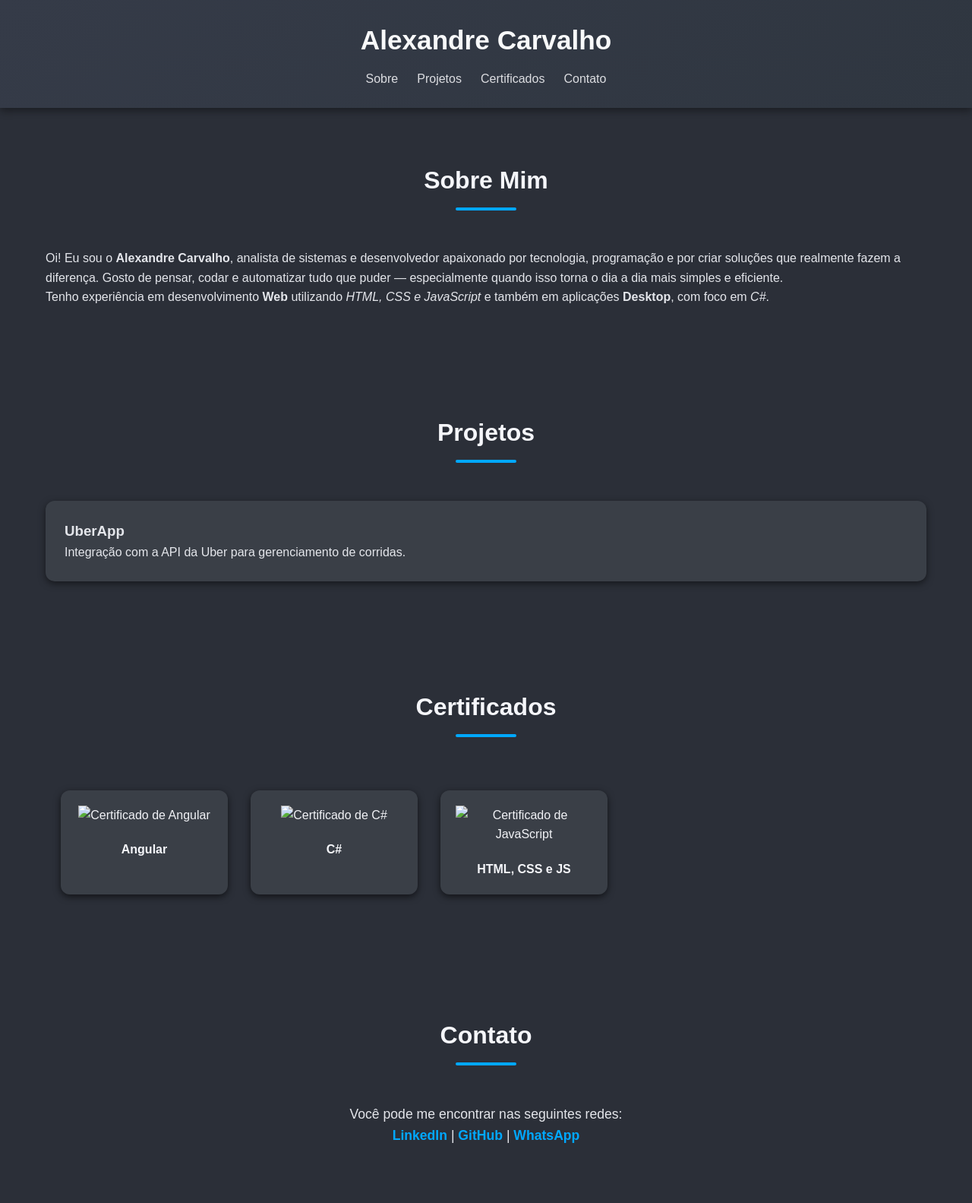
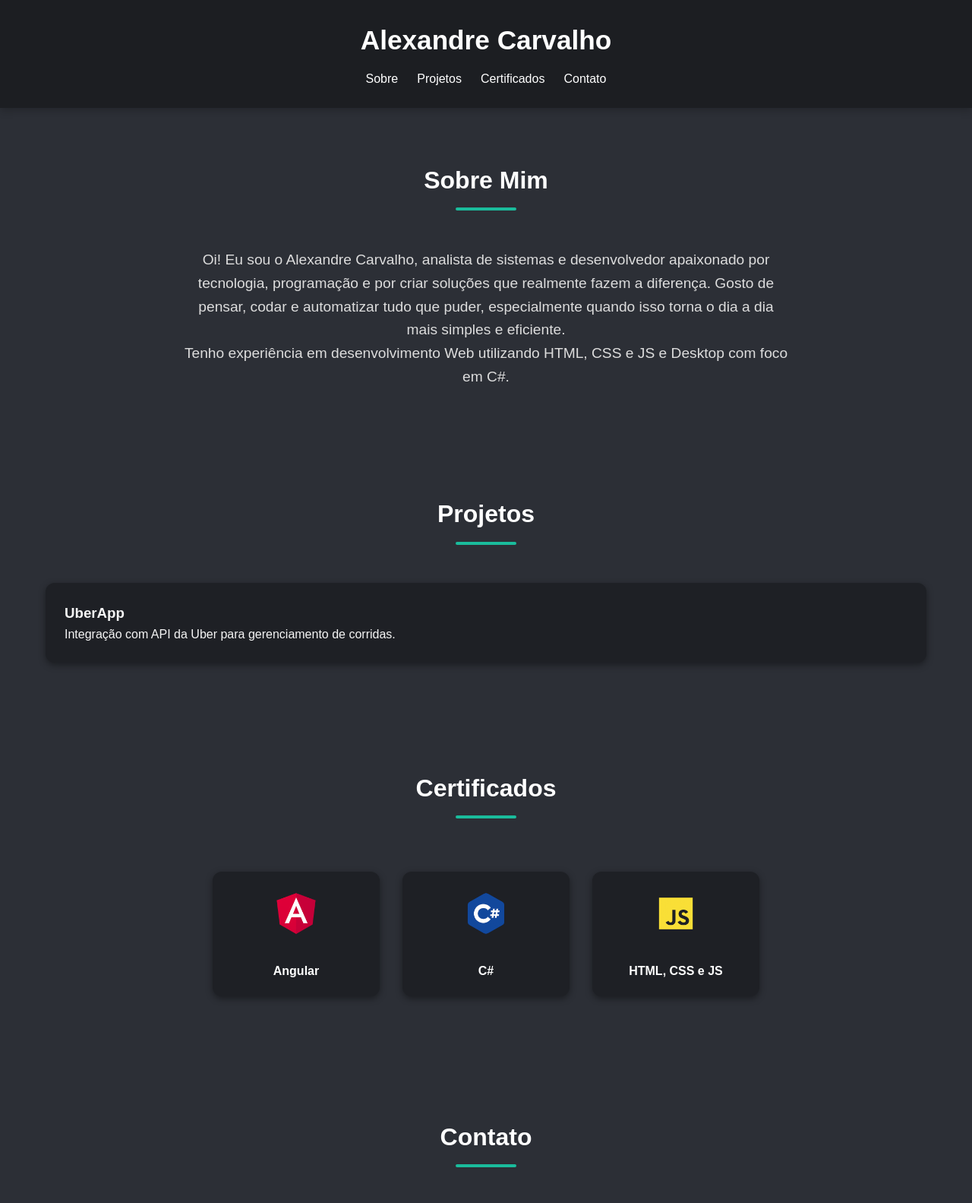
Before and after one commit to alerin42/portfolio, a plain HTML site: page index.html in a window 1280 px wide. Shown: the top 1583 px of the page at 76% size. Drawn offline with Linux system fonts and the light colour scheme.

Commit message:
Ajuste visual + ajuste funcionalidade carrossel + logo certificados

```diff
--- a/index.html
+++ b/index.html
@@ -1,17 +1,14 @@
 <!DOCTYPE html>
 <html lang="pt-BR">
 <head>
-  <meta charset="UTF-8" />
-  <meta name="viewport" content="width=device-width, initial-scale=1.0" />
+  <meta charset="UTF-8">
+  <meta name="viewport" content="width=device-width, initial-scale=1.0">
   <title>Portfólio - Alexandre Carvalho</title>
-  <link rel="stylesheet" href="style.css" />
-  <meta name="description" content="Portfólio de Alexandre Carvalho - Analista de Sistemas e Desenvolvedor Web/Desktop.">
-  <meta name="author" content="Alexandre Carvalho">
+  <link rel="stylesheet" href="style.css">
 </head>
 <body>
   <!-- ===== HEADER ===== -->
   <header>
-    <div class="container">
     <h1>Alexandre Carvalho</h1>
     <nav>
       <ul>
@@ -21,33 +18,26 @@
         <li><a href="#contato">Contato</a></li>
       </ul>
     </nav>
-    </div>
   </header>
 
   <!-- ===== SOBRE ===== -->
-  <main>
   <section id="sobre">
     <h2>Sobre Mim</h2>
-      <p>
-        Oi! Eu sou o <strong>Alexandre Carvalho</strong>, analista de sistemas e desenvolvedor apaixonado por tecnologia,
+    <p>Oi! Eu sou o Alexandre Carvalho, analista de sistemas e desenvolvedor apaixonado por tecnologia,
       programação e por criar soluções que realmente fazem a diferença.
-        Gosto de pensar, codar e automatizar tudo que puder — especialmente quando isso torna o dia a dia mais simples e eficiente.
+      Gosto de pensar, codar e automatizar tudo que puder, especialmente quando isso torna o dia a dia mais simples e eficiente.
     </p>
-      <p>
-        Tenho experiência em desenvolvimento <strong>Web</strong> utilizando <em>HTML, CSS e JavaScript</em>
-        e também em aplicações <strong>Desktop</strong>, com foco em <em>C#</em>.
-      </p>
+    <p>Tenho experiência em desenvolvimento Web utilizando HTML, CSS e JS e Desktop com foco em C#.</p>
   </section>
 
   <!-- ===== PROJETOS ===== -->
   <section id="projetos">
     <h2>Projetos</h2>
     <div class="projetos-grid">
-        <article class="projeto">
+      <div class="projeto">
         <h3>UberApp</h3>
-          <p>Integração com a API da Uber para gerenciamento de corridas.</p>
-        </article>
-        <!-- futuros projetos podem ser adicionados aqui -->
+        <p>Integração com API da Uber para gerenciamento de corridas.</p>
+      </div>
     </div>
   </section>
 
@@ -55,22 +45,22 @@
   <section id="certificados">
     <h2>Certificados</h2>
     <div class="certificados-container">
-        <button class="carousel-btn prev" aria-label="Anterior">&#10094;</button>
+      <button class="carousel-btn prev">&#10094;</button>
       <div class="certificados-carousel" id="certificadosCarousel">
-          <a href="https://drive.google.com/file/d/1SK1f7EYCqaVaoM5jm2oV2e-0_CYXcgqO/view" target="_blank" rel="noopener noreferrer">
-            <img src="img/angular.png" alt="Certificado de Angular" />
+        <a href="https://drive.google.com/file/d/1SK1f7EYCqaVaoM5jm2oV2e-0_CYXcgqO/view" target="_blank">
+          <img src="certificados/angular.png" alt="Certificado de Angular" />
           <p>Angular</p>
         </a>
-          <a href="https://drive.google.com/file/d/1IfCUgBmYe9PcXLIaawDVelUoUQsik5yd/view" target="_blank" rel="noopener noreferrer">
-            <img src="img/csharp.png" alt="Certificado de C#" />
+        <a href="https://drive.google.com/file/d/1IfCUgBmYe9PcXLIaawDVelUoUQsik5yd/view" target="_blank">
+          <img src="certificados/csharp.png" alt="Certificado de C#" />
           <p>C#</p>
         </a>
-          <a href="https://drive.google.com/file/d/1mZhkYpzffZJiI4tT-0jBEYNo1OW2ZVJk/view" target="_blank" rel="noopener noreferrer">
-            <img src="img/javascript.png" alt="Certificado de JavaScript" />
+        <a href="https://drive.google.com/file/d/1mZhkYpzffZJiI4tT-0jBEYNo1OW2ZVJk/view" target="_blank">
+          <img src="certificados/javascript.png" alt="Certificado de JavaScript" />
           <p>HTML, CSS e JS</p>
         </a>
       </div>
-        <button class="carousel-btn next" aria-label="Próximo">&#10095;</button>
+      <button class="carousel-btn next">&#10095;</button>
     </div>
   </section>
 
@@ -79,12 +69,11 @@
     <h2>Contato</h2>
     <p>Você pode me encontrar nas seguintes redes:</p>
     <p>
-        <a href="https://www.linkedin.com/in/alexandre-carvalho-8887621a1/" target="_blank" rel="noopener noreferrer">LinkedIn</a> |
-        <a href="https://github.com/alerin42" target="_blank" rel="noopener noreferrer">GitHub</a> |
-        <a href="https://wa.me/5531992856328" target="_blank" rel="noopener noreferrer">WhatsApp</a>
+      <a href="https://www.linkedin.com/in/alexandre-carvalho-8887621a1/" target="_blank">LinkedIn</a> |
+      <a href="https://github.com/alerin42" target="_blank">GitHub</a> |
+      <a href="https://wa.me/5531992856328" target="_blank">WhatsApp</a>
     </p>
   </section>
-  </main>
 
   <!-- ===== FOOTER ===== -->
   <footer>
--- a/script.js
+++ b/script.js
@@ -1,34 +1,24 @@
+const carousel = document.getElementById("certificadosCarousel");
+const prevBtn = document.querySelector(".carousel-btn.prev");
+const nextBtn = document.querySelector(".carousel-btn.next");
 
-document.addEventListener("DOMContentLoaded", () => {
-  const carousel = document.getElementById("certificadosCarousel");
-  const prevBtn = document.querySelector(".carousel-btn.prev");
-  const nextBtn = document.querySelector(".carousel-btn.next");
+// Função para atualizar visibilidade das setas
+function updateArrows() {
+  const maxScrollLeft = carousel.scrollWidth - carousel.clientWidth;
+  prevBtn.style.display = carousel.scrollLeft > 0 ? "block" : "none";
+  nextBtn.style.display = carousel.scrollLeft < maxScrollLeft ? "block" : "none";
+}
 
-  const scrollAmount = 250; // px que o carrossel anda por clique
+// Scroll ao clicar nos botões
+prevBtn.addEventListener("click", () => {
+  carousel.scrollBy({ left: -250, behavior: "smooth" });
+});
+nextBtn.addEventListener("click", () => {
+  carousel.scrollBy({ left: 250, behavior: "smooth" });
+});
 
-  // Mostrar/esconder botões dinamicamente
-  const updateButtons = () => {
-    prevBtn.style.display = carousel.scrollLeft > 0 ? "block" : "none";
-    nextBtn.style.display =
-      carousel.scrollLeft < carousel.scrollWidth - carousel.clientWidth
-        ? "block"
-        : "none";
-  };
+// Atualiza ao rolar
+carousel.addEventListener("scroll", updateArrows);
 
-  // Evento clique nos botões
-  prevBtn.addEventListener("click", () => {
-    carousel.scrollBy({ left: -scrollAmount, behavior: "smooth" });
-    setTimeout(updateButtons, 400);
-  });
-
-  nextBtn.addEventListener("click", () => {
-    carousel.scrollBy({ left: scrollAmount, behavior: "smooth" });
-    setTimeout(updateButtons, 400);
-  });
-
-  // Atualizar na rolagem manual também
-  carousel.addEventListener("scroll", updateButtons);
-
-  // Inicializar
-  updateButtons();
-});
+// Chama no início
+updateArrows();
--- a/style.css
+++ b/style.css
@@ -1,3 +1,4 @@
+
 * {
   margin: 0;
   padding: 0;
@@ -6,25 +7,24 @@
 
 body {
   font-family: "Poppins", Arial, sans-serif;
-  background: #2b2f38; /* chumbo */
-  color: #e4e6eb;
+  background: #2c2f36; /* Chumbo */
+  color: #f5f5f5;
   line-height: 1.6;
 }
 
 /* ===== HEADER ===== */
 header {
-  background: linear-gradient(135deg, #353b48, #2f3640);
+  background: #1c1e22;
   color: #fff;
   padding: 25px 0;
   text-align: center;
-  box-shadow: 0 4px 10px rgba(0, 0, 0, 0.4);
+  box-shadow: 0 4px 10px rgba(0, 0, 0, 0.2);
 }
 
 header h1 {
   font-size: 2.2rem;
   margin-bottom: 10px;
   font-weight: 600;
-  color: #f8f9fa;
 }
 
 header nav ul {
@@ -36,13 +36,13 @@ header nav ul {
 
 header nav a {
   text-decoration: none;
-  color: #dcdde1;
+  color: #fff;
   font-weight: 500;
   transition: color 0.3s, transform 0.2s;
 }
 
 header nav a:hover {
-  color: #00a8ff;
+  color: #1abc9c;
   transform: translateY(-3px);
 }
 
@@ -57,7 +57,7 @@ section h2 {
   text-align: center;
   margin-bottom: 50px;
   font-size: 2rem;
-  color: #f5f6fa;
+  color: #fff;
   position: relative;
 }
 
@@ -65,10 +65,19 @@ section h2::after {
   content: "";
   width: 80px;
   height: 4px;
-  background: #00a8ff;
+  background: #1abc9c;
   display: block;
   margin: 10px auto 0;
   border-radius: 2px;
+}
+
+/* ===== SOBRE ===== */
+#sobre p {
+  text-align: center;
+  font-size: 1.2rem;
+  max-width: 800px;
+  margin: auto;
+  color: #ddd;
 }
 
 /* ===== PROJETOS ===== */
@@ -79,22 +88,24 @@ section h2::after {
 }
 
 .projeto {
-  background: #3a3f47;
+  background: #1e2025;
   padding: 25px;
   border-radius: 12px;
-  box-shadow: 0 3px 10px rgba(0, 0, 0, 0.5);
+  box-shadow: 0 3px 10px rgba(0, 0, 0, 0.4);
   transition: transform 0.3s, box-shadow 0.3s;
-  color: #e4e6eb;
 }
 
 .projeto:hover {
   transform: translateY(-8px);
-  box-shadow: 0 8px 20px rgba(0, 168, 255, 0.4);
+  box-shadow: 0 8px 20px rgba(0, 0, 0, 0.6);
 }
 
 /* ===== CERTIFICADOS (CARROSSEL) ===== */
 .certificados-container {
   position: relative;
+  display: flex;
+  align-items: center;
+  justify-content: center;
 }
 
 .certificados-carousel {
@@ -103,29 +114,29 @@ section h2::after {
   overflow-x: auto;
   scroll-behavior: smooth;
   padding: 20px;
-  scrollbar-width: none;
+  scrollbar-width: none; /* Firefox */
 }
 
 .certificados-carousel::-webkit-scrollbar {
-  display: none;
+  display: none; /* Chrome */
 }
 
 .certificados-carousel a {
   flex: 0 0 auto;
-  background: #3a3f47;
+  background: #1e2025;
   border-radius: 12px;
   padding: 20px;
   text-align: center;
   text-decoration: none;
-  color: #f1f2f6;
+  color: #fff;
   transition: transform 0.3s, box-shadow 0.3s;
   width: 220px;
-  box-shadow: 0 3px 10px rgba(0, 0, 0, 0.6);
+  box-shadow: 0 3px 10px rgba(0, 0, 0, 0.4);
 }
 
 .certificados-carousel a:hover {
-  transform: translateY(-6px) scale(1.05);
-  box-shadow: 0 6px 18px rgba(0, 168, 255, 0.6);
+  transform: translateY(-6px);
+  box-shadow: 0 6px 18px rgba(0, 0, 0, 0.6);
 }
 
 .certificados-carousel img {
@@ -136,7 +147,6 @@ section h2::after {
 
 .certificados-carousel p {
   font-weight: 600;
-  color: #f5f6fa;
   margin-top: 8px;
   font-size: 1rem;
 }
@@ -146,27 +156,27 @@ section h2::after {
   position: absolute;
   top: 50%;
   transform: translateY(-50%);
-  background: rgba(0, 168, 255, 0.8);
+  background: #1abc9c;
   border: none;
   color: white;
-  font-size: 2rem;
+  font-size: 1.5rem;
   padding: 10px;
+  cursor: pointer;
   border-radius: 50%;
-  cursor: pointer;
   transition: background 0.3s;
-  display: none; /* escondido até o JS decidir */
+  display: none;
 }
 
 .carousel-btn:hover {
-  background: rgba(0, 168, 255, 1);
+  background: #16a085;
 }
 
 .carousel-btn.prev {
-  left: -20px;
+  left: -40px;
 }
 
 .carousel-btn.next {
-  right: -20px;
+  right: -40px;
 }
 
 /* ===== CONTATO ===== */
@@ -176,22 +186,22 @@ section h2::after {
 }
 
 #contato a {
-  color: #00a8ff;
+  color: #1abc9c;
   font-weight: bold;
   text-decoration: none;
 }
 
 #contato a:hover {
   text-decoration: underline;
-  color: #f1c40f;
+  color: #16a085;
 }
 
 /* ===== FOOTER ===== */
 footer {
   text-align: center;
   padding: 20px;
-  background: #353b48;
-  color: #dcdde1;
+  background: #1c1e22;
+  color: #fff;
   margin-top: 40px;
   font-size: 0.9rem;
 }
```
Lines whose indentation alone changed are shown as unchanged.
